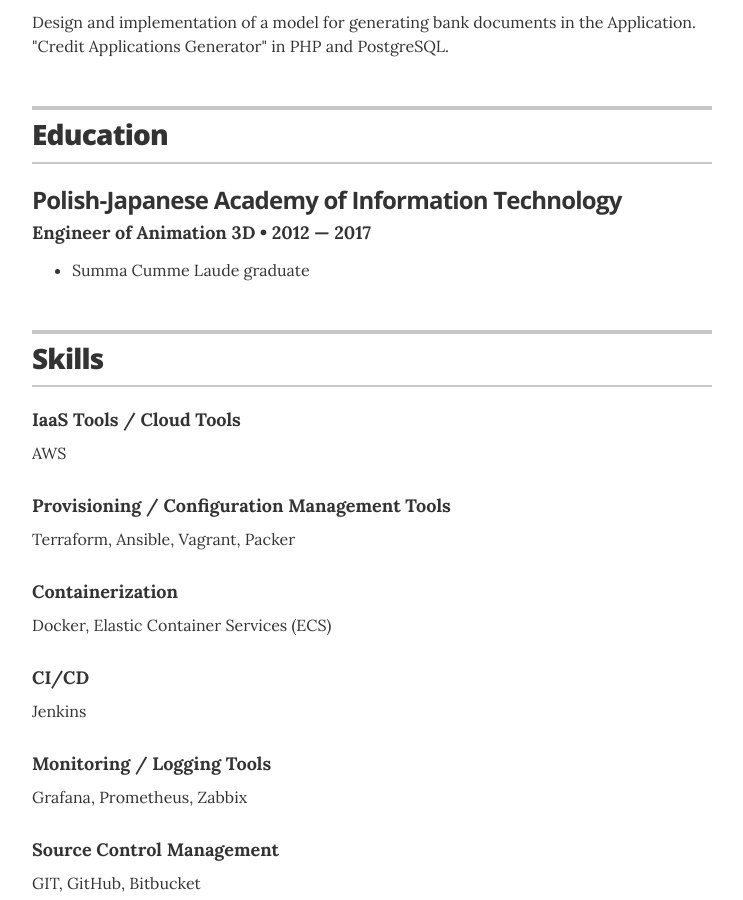
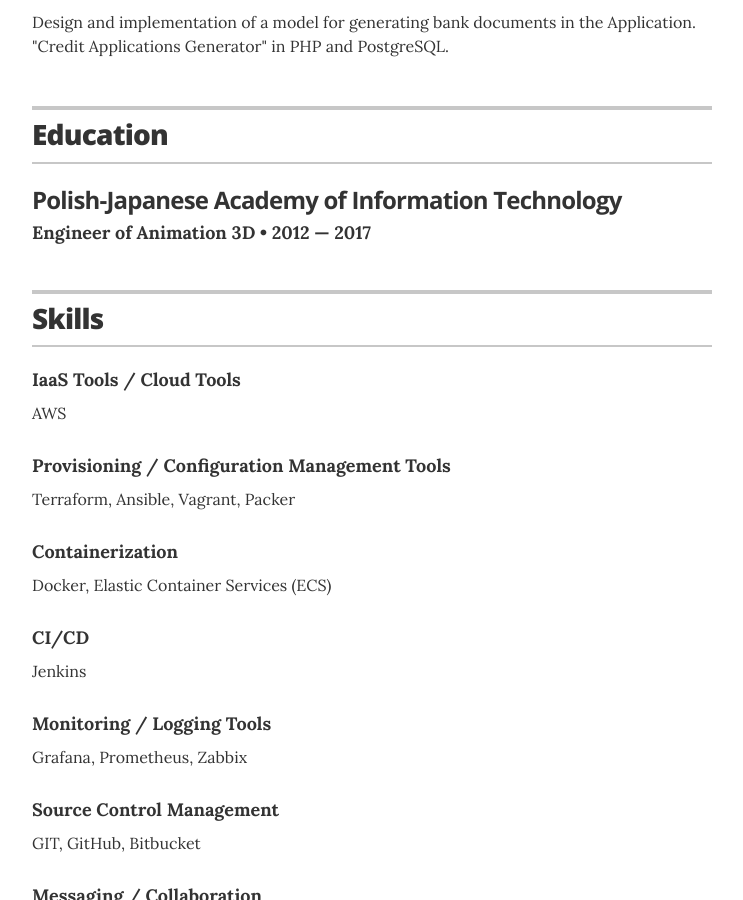
Before and after one commit to jglovier/resume-template, a Jekyll site: the page built from index.html, in a window 1280 px wide and 900 px high, scrolled down 903 px. Shown: the whole window, without its empty margins (268-1011 px from the left). Built offline with Jekyll 4.4.1, drawn with Linux system fonts in a browser that asks for light colours.

Commit message:
added fix

```diff
--- a/_data/education.yml
+++ b/_data/education.yml
@@ -2,6 +2,4 @@
 - degree: Engineer of Animation 3D
   uni: Polish-Japanese Academy of Information Technology
   year: 2012 &mdash; 2017
-  awards:
-    - award: Summa Cumme Laude graduate
   # summary: If you had any meaningful roles at college, feel free to write about them here
```
